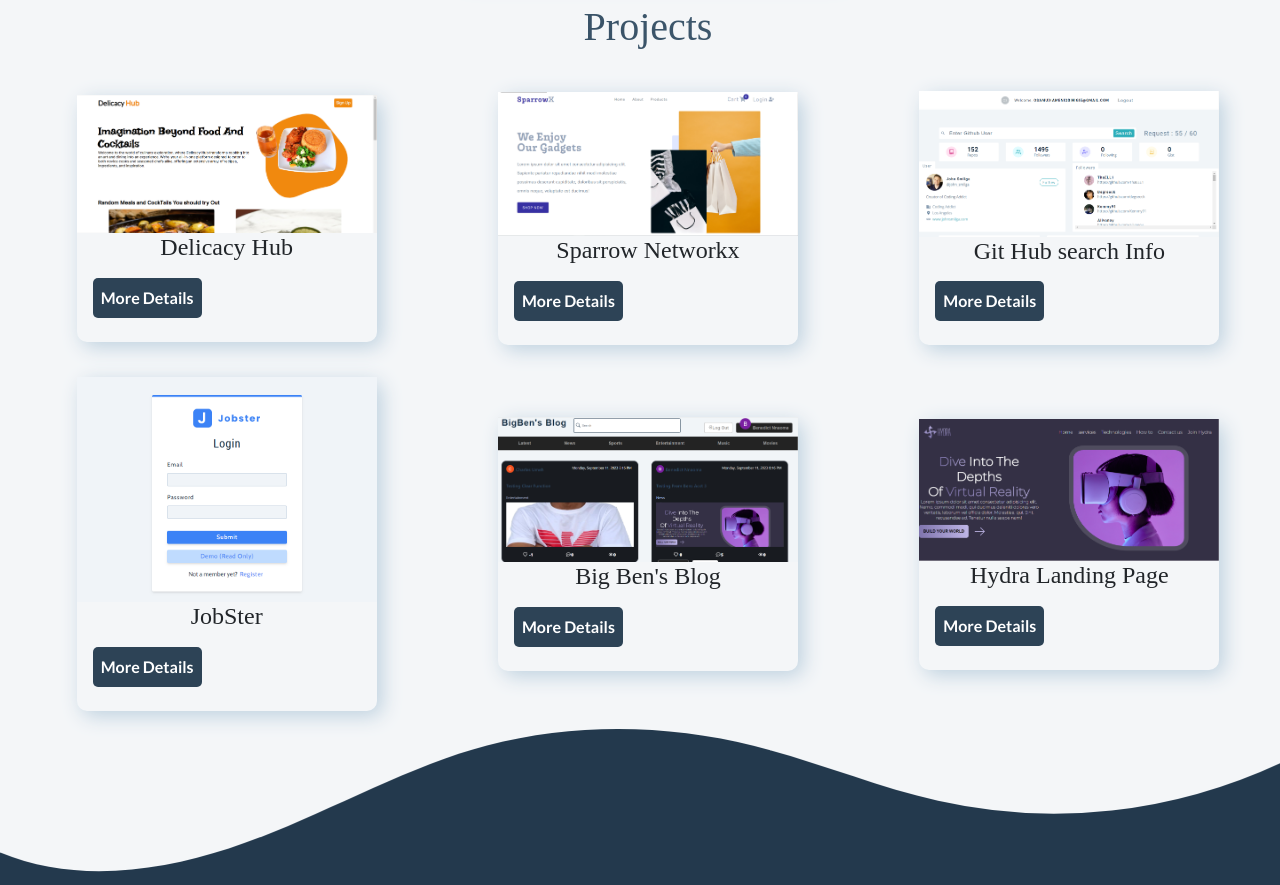
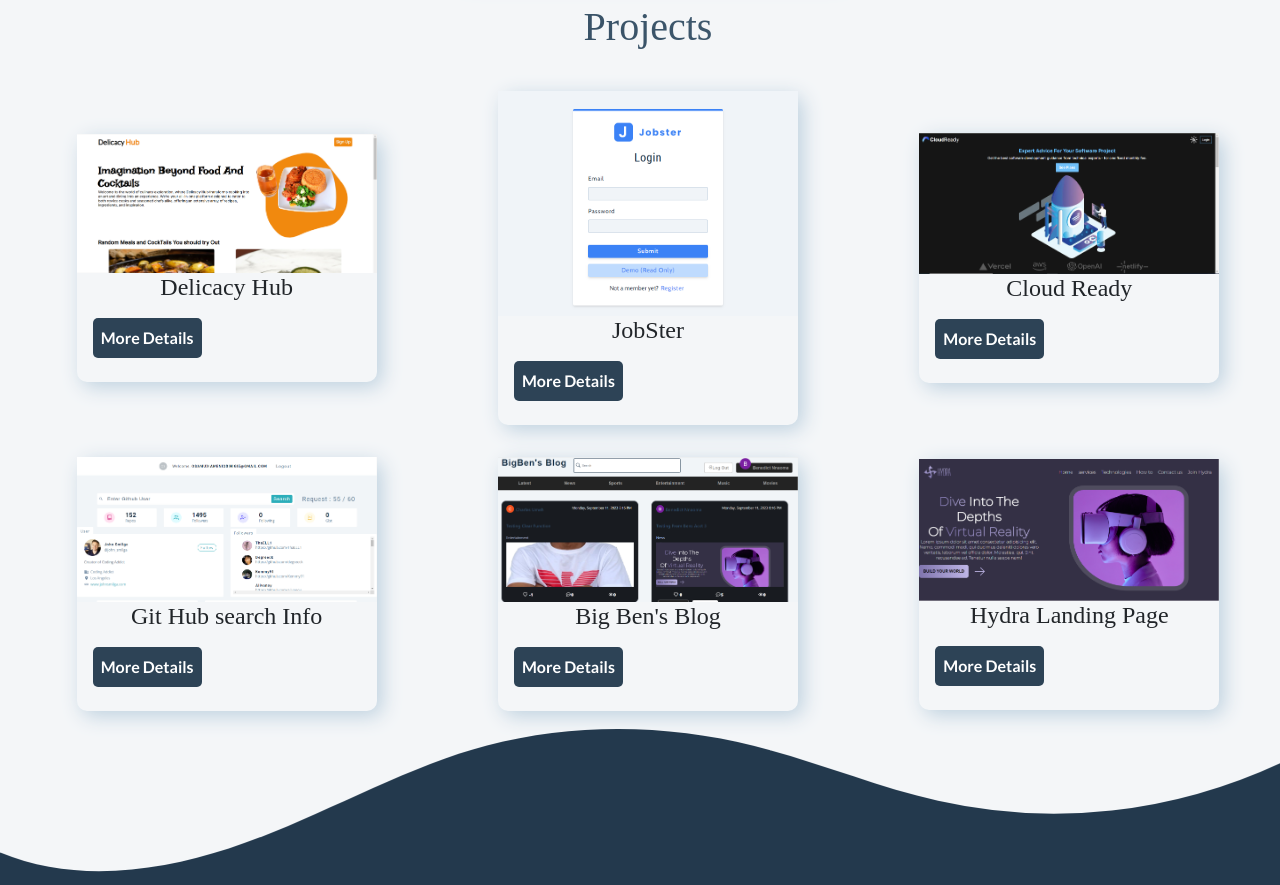
Before and after one commit to Benedictnno/portfolio, a React (Vite) app: page / in a window 1280 px wide. Shown: the part 1920-2805 px from the top of the page. Built offline with nearby package versions, Linux system fonts and the light colour scheme; a web font is replaced by a local one.

Commit message:
added cloud ready

```diff
--- a/src/Components/Projects.jsx
+++ b/src/Components/Projects.jsx
@@ -1,6 +1,6 @@
 import React, { useEffect, useState } from "react";
 import gitHub from "../images/gitHub.png";
-import coctail from "../images/coctail.png";
+import cloud from "../images/cloud_ready.png";
 import sparrow_Screenshot from "../images/sparrow_Screenshot.png";
 import big_ben from "../images/big_ben.png";
 import hydrapage_Screenshot from "../images/hydrapage_Screenshot .png";
@@ -44,23 +44,37 @@ const Projects = () => {
         "Global Culinary Connection: Immerse yourself in the rich tapestry of global cuisine. Discover not just recipes but the stories behind them, as we take you on a virtual journey around the world through the lens of gastronomy.",
       point5:
         "Responsive Design: Enjoy a consistent and optimal cooking experience across various devices, including desktops, tablets, and smartphones.",
+    }, {
+      id: 3,
+      image: jobStore,
+      title: "JobSter",
+      subtitle: `JobTracker is a revolutionary web application designed to streamline and organize your job search process. Finding your dream job has never been easier, thanks to our feature-rich platform that allows you to effortlessly store and track all your job applications, interviews, offers, and rejections in one convenient place.`,
+      point1:
+        "Effortless Application Tracking: Say goodbye to scattered spreadsheets and notes. JobTracker lets you log all your job applications with essential details like company name, job title, application date, and more. With just a few clicks, you can add new applications or update existing ones.",
+      point2:
+        "Centralized Offer and Rejection Management: Receive an offer? Update your JobTracker profile and keep a record of all the exciting opportunities that come your way.",
+      point3:
+        "Visual Insights with Bar and Area Charts: JobTracker goes beyond mere data storage. Our interactive charts provide you with insightful visualizations of your job search progress. The bar chart displays the number of job applications made each month, giving you a clear overview of your activity levels over time. The area chart reveals trends and patterns in your job application history, helping you refine your strategy for success.",
+      point4:
+        "Smart Filters and Search: With an ever-increasing number of job applications, finding specific details can become overwhelming. Fear not! JobTrackr comes with smart filtering and search options that allow you to quickly locate any job application, interview, or other vital information.",
+
+      link: "https://job-ster-app.netlify.app/",
     },
     {
       id: 1,
-      image: sparrow_Screenshot,
-      title: "Sparrow Networkx",
+      image: cloud,
+      title: "Cloud Ready",
       subtitle:
-        " Welcome to our Sparrow Networkx e-commerce web app, where style and convenience meet to transform your living spaces! Discover an extensive collection of meticulously curated furniture pieces that cater to your unique tastes and needs. With our user-friendly interface and seamless browsing experience, furnishing your dream home has never been easier.",
-      link: "https://sparrow-networkx.netlify.app",
+        " Welcome to our Sparrow Networkx Get the best software development guidance from technical experts - for one fixed monthly fee.",
+      link: "https://cloud-ready2.vercel.app/",
       points1:
-        "Extensive Product Catalog: Our app boasts an extensive product catalog, featuring a diverse range of furniture's to cater to every lifestyle and interest.",
+        "Clear and concise technical guidance that helps you make informed decisions throughout the development process.",
       point2:
-        "User-Friendly Interface: Enjoy a seamless and intuitive browsing experience, with a clean and user-friendly interface that makes navigation effortless.",
+        "Expert oversight and guidance to reduce the risk of costly mistakes and errors that set back your development timeline.",
       point3:
-        "Advanced Search and Filtering: Utilize powerful search and filtering options to quickly find the perfect furniture item based on your specific criteria, such as size, color, material, and price range.",
+        "Identify bottlenecks and inefficiencies in your development process, optimise your workflows and accelerate your time to market.",
       point4:
         "Responsive Design: Enjoy a consistent and optimal shopping experience across various devices, including desktops, tablets, and smartphones.",
-      point5: "most forked repos",
     },
     {
       id: 2,
@@ -82,22 +96,7 @@ const Projects = () => {
       link: "https://github-search-info.netlify.app",
     },
 
-    {
-      id: 3,
-      image: jobStore,
-      title: "JobSter",
-      subtitle: `JobTracker is a revolutionary web application designed to streamline and organize your job search process. Finding your dream job has never been easier, thanks to our feature-rich platform that allows you to effortlessly store and track all your job applications, interviews, offers, and rejections in one convenient place.`,
-      point1:
-        "Effortless Application Tracking: Say goodbye to scattered spreadsheets and notes. JobTracker lets you log all your job applications with essential details like company name, job title, application date, and more. With just a few clicks, you can add new applications or update existing ones.",
-      point2:
-        "Centralized Offer and Rejection Management: Receive an offer? Update your JobTracker profile and keep a record of all the exciting opportunities that come your way.",
-      point3:
-        "Visual Insights with Bar and Area Charts: JobTracker goes beyond mere data storage. Our interactive charts provide you with insightful visualizations of your job search progress. The bar chart displays the number of job applications made each month, giving you a clear overview of your activity levels over time. The area chart reveals trends and patterns in your job application history, helping you refine your strategy for success.",
-      point4:
-        "Smart Filters and Search: With an ever-increasing number of job applications, finding specific details can become overwhelming. Fear not! JobTrackr comes with smart filtering and search options that allow you to quickly locate any job application, interview, or other vital information.",
 
-      link: "https://job-ster-app.netlify.app/",
-    },
     {
       id: 4,
       image: big_ben,
```
Also changed, not shown: src/images/cloud_ready.png (added).
